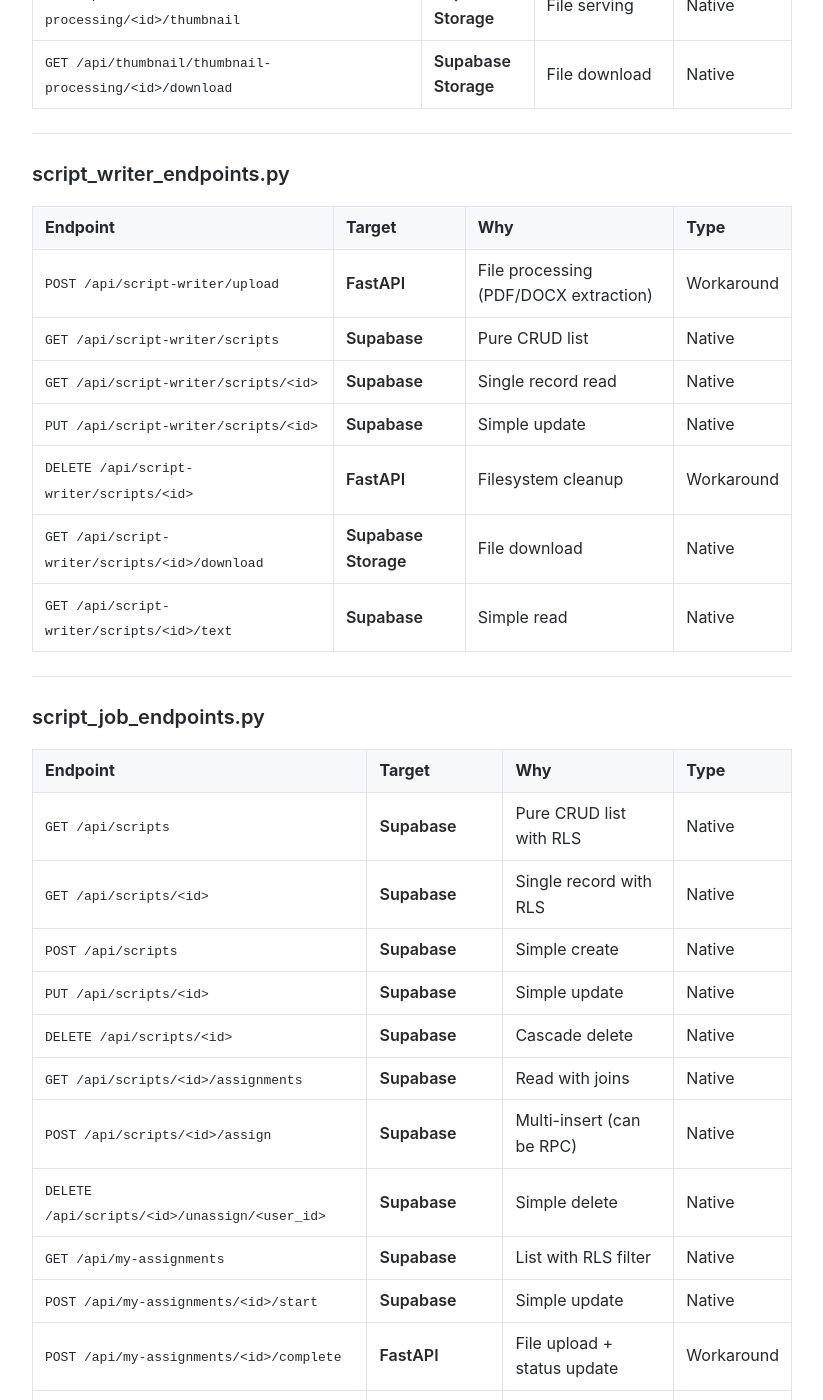
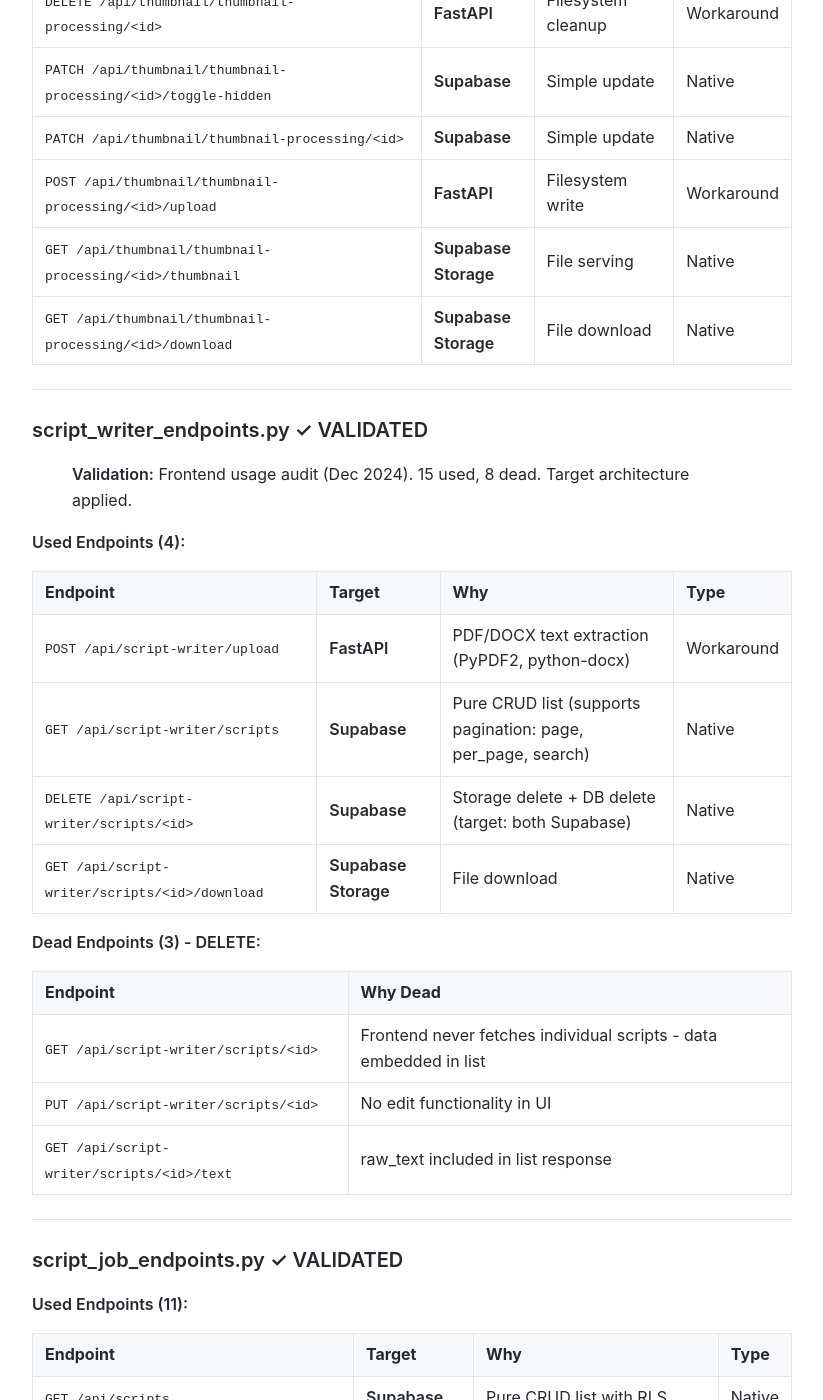
Before and after one commit to MariusWilsch/public-wilsch-ai-pages, a Jekyll site: the page built from project/paul_youtube_fullstack/main-flask-migration.md, in a window 1280 px wide and 1400 px high, scrolled down 12986 px. Shown: the whole window, without its empty margins (228-1051 px from the left). Built offline with Jekyll 4.4.1, drawn with Linux system fonts in a browser that asks for light colours; our own code applies the rules of GitHub Pages for plain Markdown files; some of the changed text lies outside the part shown.

Commit message:
Sync from hippocampus 2025-12-22

```diff
--- a/project/paul_youtube_fullstack/main-flask-migration.md
+++ b/project/paul_youtube_fullstack/main-flask-migration.md
@@ -6,6 +6,12 @@ publish: true
 [[client-paul]]
 
 **Heuristic:** Native Supabase = Supabase, Workaround = FastAPI
+
+## Architecture Framing
+
+> **Current vs Target:** Initial categorization was based on *current* Flask implementation (filesystem = FastAPI). After validation, categorization reflects *target* architecture (Supabase Storage = frontend direct, files move off filesystem).
+>
+> **Execution Scope Deferral:** Whether a specific endpoint should exist at all (vs being a direct Supabase query) is discovered during execution, not research. Research determines CAN it go to Supabase; execution determines HOW it should work.
 
 ## Summary
 - **Supabase (native):** 45 endpoints
@@ -333,39 +339,57 @@ publish: true
 
 ---
 
-### script_writer_endpoints.py
+### script_writer_endpoints.py ✓ VALIDATED
+
+> **Validation:** Frontend usage audit (Dec 2024). 15 used, 8 dead. Target architecture applied.
+
+**Used Endpoints (4):**
 
 | Endpoint | Target | Why | Type |
 |----------|--------|-----|------|
-| `POST /api/script-writer/upload` | **FastAPI** | File processing (PDF/DOCX extraction) | Workaround |
-| `GET /api/script-writer/scripts` | **Supabase** | Pure CRUD list | Native |
-| `GET /api/script-writer/scripts/<id>` | **Supabase** | Single record read | Native |
-| `PUT /api/script-writer/scripts/<id>` | **Supabase** | Simple update | Native |
-| `DELETE /api/script-writer/scripts/<id>` | **FastAPI** | Filesystem cleanup | Workaround |
+| `POST /api/script-writer/upload` | **FastAPI** | PDF/DOCX text extraction (PyPDF2, python-docx) | Workaround |
+| `GET /api/script-writer/scripts` | **Supabase** | Pure CRUD list (supports pagination: page, per_page, search) | Native |
+| `DELETE /api/script-writer/scripts/<id>` | **Supabase** | Storage delete + DB delete (target: both Supabase) | Native |
 | `GET /api/script-writer/scripts/<id>/download` | **Supabase Storage** | File download | Native |
-| `GET /api/script-writer/scripts/<id>/text` | **Supabase** | Simple read | Native |
+
+**Dead Endpoints (3) - DELETE:**
+
+| Endpoint | Why Dead |
+|----------|----------|
+| `GET /api/script-writer/scripts/<id>` | Frontend never fetches individual scripts - data embedded in list |
+| `PUT /api/script-writer/scripts/<id>` | No edit functionality in UI |
+| `GET /api/script-writer/scripts/<id>/text` | raw_text included in list response |
 
 ---
 
-### script_job_endpoints.py
+### script_job_endpoints.py ✓ VALIDATED
+
+**Used Endpoints (11):**
 
 | Endpoint | Target | Why | Type |
 |----------|--------|-----|------|
 | `GET /api/scripts` | **Supabase** | Pure CRUD list with RLS | Native |
-| `GET /api/scripts/<id>` | **Supabase** | Single record with RLS | Native |
 | `POST /api/scripts` | **Supabase** | Simple create | Native |
-| `PUT /api/scripts/<id>` | **Supabase** | Simple update | Native |
 | `DELETE /api/scripts/<id>` | **Supabase** | Cascade delete | Native |
-| `GET /api/scripts/<id>/assignments` | **Supabase** | Read with joins | Native |
 | `POST /api/scripts/<id>/assign` | **Supabase** | Multi-insert (can be RPC) | Native |
 | `DELETE /api/scripts/<id>/unassign/<user_id>` | **Supabase** | Simple delete | Native |
-| `GET /api/my-assignments` | **Supabase** | List with RLS filter | Native |
-| `POST /api/my-assignments/<id>/start` | **Supabase** | Simple update | Native |
-| `POST /api/my-assignments/<id>/complete` | **FastAPI** | File upload + status update | Workaround |
-| `PUT /api/my-assignments/<id>/notes` | **Supabase** | Simple update | Native |
-| `POST /api/my-assignments/<id>/upload` | **FastAPI** | Filesystem write | Workaround |
+| `GET /api/scripts/available-users` | **Supabase** | User query with RLS | Native |
+| `GET /api/my-assignments` | **Supabase** | List with RLS filter (supports ?status=completed) | Native |
+| `POST /api/my-assignments/<id>/start` | **Supabase** | Status update only | Native |
+| `POST /api/my-assignments/<id>/complete` | **Supabase** | Storage upload + status update (target: both Supabase) | Native |
 | `GET /api/my-assignments/<id>/download` | **Supabase Storage** | File download | Native |
-| `GET /api/scripts/available-users` | **Supabase** | Simple list with filter | Native |
+
+**Dead Endpoints (5) - DELETE:**
+
+| Endpoint | Why Dead |
+|----------|----------|
+| `GET /api/scripts/<id>` | Frontend never fetches individual - data in list |
+| `PUT /api/scripts/<id>` | No edit functionality |
+| `GET /api/scripts/<id>/assignments` | Assignments embedded in list response |
+| `PUT /api/my-assignments/<id>/notes` | Notes merged into complete endpoint |
+| `POST /api/my-assignments/<id>/upload` | File merged into complete endpoint |
+
+**Script-Writer Summary:** 23 original → 15 used → **14 Supabase, 1 FastAPI** (text extraction only)
 
 ---
 
```
